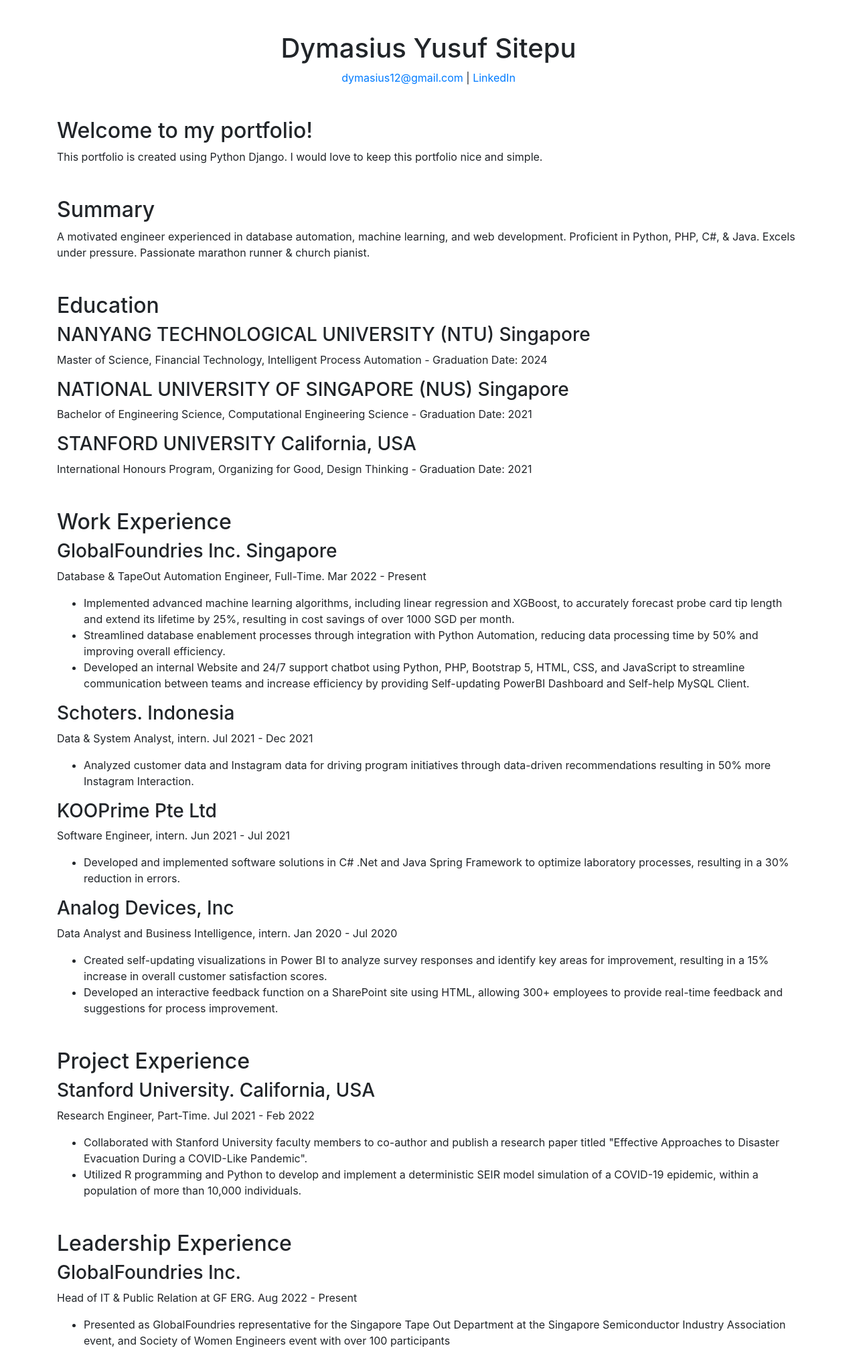
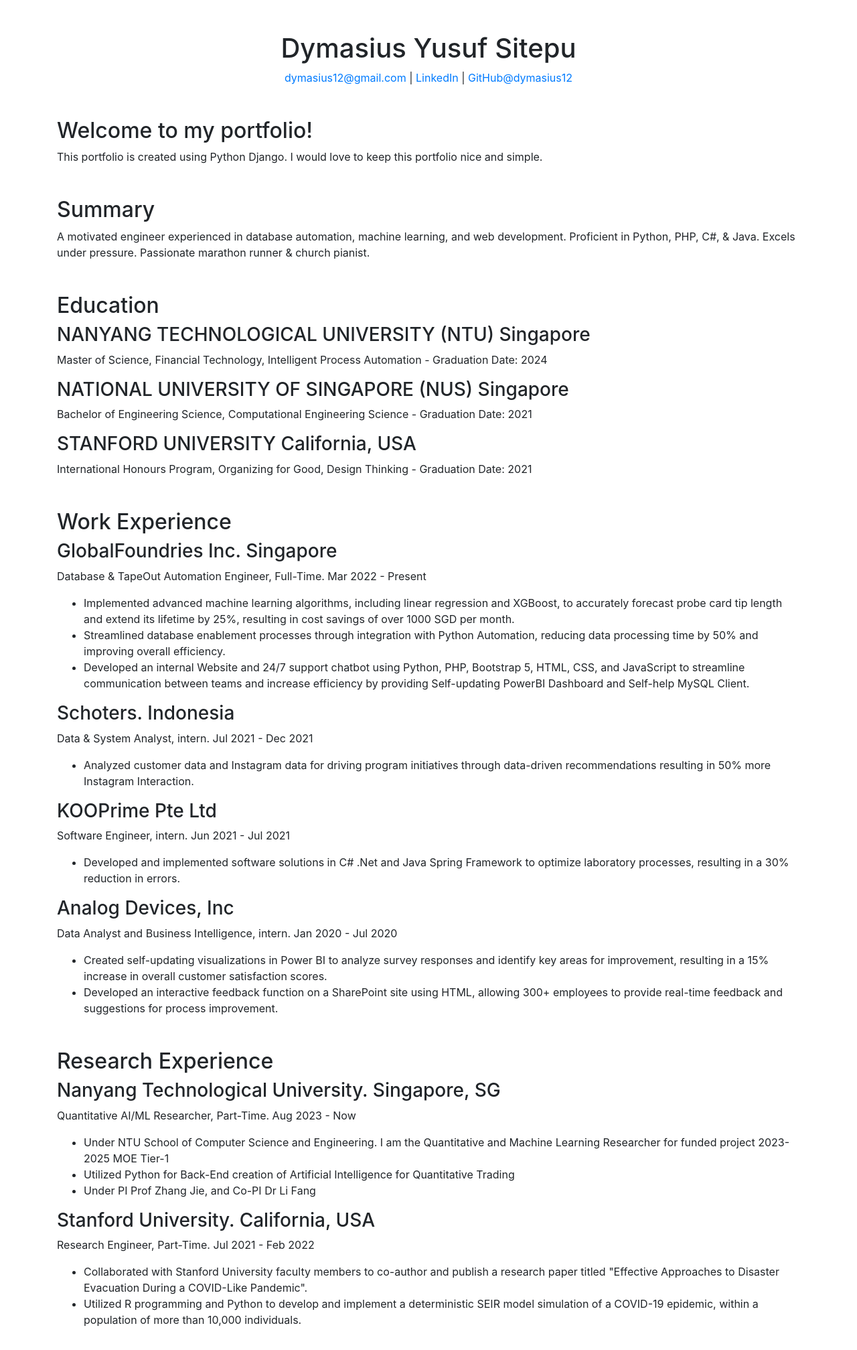
Before and after one commit to dymasius12/MyPortfolio, a Django app: page / in a window 1280 px wide. Shown: the top 2015 px of the page at 67% size. Run offline with Django 4.2, Linux system fonts and the light colour scheme; some libraries are stand-ins or nearby versions.

Commit message:
updated portfolio research experience made on Tue Sep  5 22:34:55 +08 2023

```diff
--- a/portfolio/templates/portfolio/index.html
+++ b/portfolio/templates/portfolio/index.html
@@ -18,7 +18,8 @@
         <h1>Dymasius Yusuf Sitepu</h1>
         <p>
             <a href="mailto:dymasius001@e.ntu.edu.sg">dymasius12@gmail.com</a> |
-            <a href="https://linkedin.com/in/dymasius/" target="_blank">LinkedIn</a>
+            <a href="https://linkedin.com/in/dymasius/" target="_blank">LinkedIn</a> |
+            <a href="https://github.com/dymasius12" target="_blank">GitHub@dymasius12</a>
         </p>
     </header>
 
@@ -69,7 +70,15 @@
                 to provide real-time feedback and suggestions for process improvement.</li>
         </ul>
 
-        <h2 class="mt-5">Project Experience</h2>
+        <h2 class="mt-5">Research Experience</h2>
+        <h3>Nanyang Technological University. Singapore, SG</h3>
+        <p>Quantitative AI/ML Researcher, Part-Time. Aug 2023 - Now</p>
+        <ul>
+            <li>Under NTU School of Computer Science and Engineering. I am the Quantitative and Machine Learning Researcher for funded project 2023-2025 MOE Tier-1</li>
+            <li>Utilized Python for Back-End creation of Artificial Intelligence for Quantitative Trading</li>
+            <li>Under PI Prof Zhang Jie, and Co-PI Dr Li Fang</li>
+        </ul>
+
         <h3>Stanford University. California, USA</h3>
         <p>Research Engineer, Part-Time. Jul 2021 - Feb 2022</p>
         <ul>
@@ -124,7 +133,7 @@
             <li>Committed to serving twice every month as a pianist at Sunday Indonesian Ceremony.</li>
         </ul>
 
-        <h2 class="mt-5">Personal Projects</h2>
+        <h2 class="mt-5">Project Experience</h2>
         <h3>The Motley S.M.A.R.T</h3>
         <p>The Motley S.M.A.R.T is a desktop application that provides insights and visualization for stocks, specifically the S&P 500 companies. With an intuitive interface, users can either select a company from a dropdown list or input a stock code directly to view comprehensive stock details or visualize stock price trends.</p>
         <ul>
```
